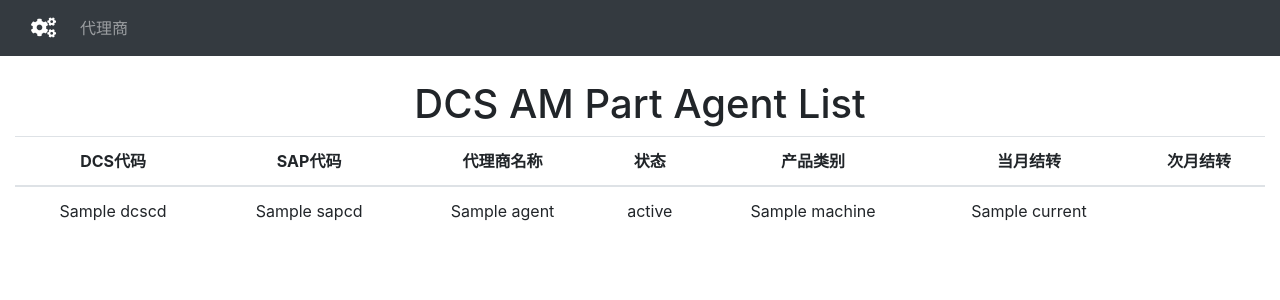
After one commit to ItManHarry/dcs, a Flask app: template am/templates/agent/list.html in a window 1280 px wide. The commit adds this page. Shown: the top 300 px of the page. Run offline with Flask 2, Linux system fonts and the light colour scheme; the template is opened without the code that fills it: most values are stand-ins (such as "Sample title", 1, 10 or a date in 2020); parts of the project's set-up code (start-up, migrations or seed data) failed here and were passed over; some libraries are stand-ins or nearby versions.

Commit message:
add agent model

```diff
--- a/am/__init__.py
+++ b/am/__init__.py
@@ -66,7 +66,9 @@ def register_web_errors(app):
 #注册系统各个功能模块
 def register_web_views(app):
     from am.views.main import bp_main
+    from am.views.agent import bp_agent
     app.register_blueprint(bp_main, url_prefix='/main')
+    app.register_blueprint(bp_agent, url_prefix='/agent')
 #注册shell环境
 def register_web_shell(app):
     @app.shell_context_processor
--- /dev/null
+++ b/am/templates/agent/list.html
@@ -0,0 +1,51 @@
+{% extends 'base.html' %}
+{% from 'bootstrap/pagination.html' import render_pagination with context %}
+{% block title %}DCS部品系统-代理商信息{% endblock %}
+{% block main %}
+<div class = "container-fluid">
+    <div class="row">
+        <div class = "col text-center">
+            <h1>DCS AM Part Agent List</h1>
+        </div>
+    </div>
+    <div class="row">
+        <div class = "col">
+            <table class="table table-hover">
+                <thead>
+                    <tr class="text-center">
+                        <th>DCS代码</th>
+                        <th>SAP代码</th>
+                        <th>代理商名称</th>
+                        <th>状态</th>
+                        <th>产品类别</th>
+                        <!--th colspan="3">大区</th-->
+                        <th>当月结转</th>
+                        <th>次月结转</th>
+                    </tr>
+                    <!--tr class="text-center">
+                        <th>挖掘机</th>
+                        <th>装载机</th>
+                        <th>山猫</th>
+                    </tr-->
+                </thead>
+                <tbody>
+                    {% for data in table_data %}
+                        <tr class="text-center">
+                            <td>{{ data.dcscd }}</td>
+                            <td>{{ data.sapcd }}</td>
+                            <td>{{ data.agent }}</td>
+                            <td>{{ data.status }}</td>
+                            <td>{{ data.machine }}</td>
+                            <!--td>{{ data.excavator }}</td>
+                            <td>{{ data.loader }}</td>
+                            <td>{{ data.bobcat }}</td-->
+                            <td>{{ data.current }}</td>
+                            <td>{{ data.next }}</td>
+                        </tr>
+                    {% endfor %}
+                </tbody>
+            </table>
+        </div>
+    </div>
+</div>
+{%endblock%}
--- a/am/templates/base.html
+++ b/am/templates/base.html
@@ -40,7 +40,7 @@
                     <div class="collapse navbar-collapse" id="navbarText">
                       <ul class="navbar-nav me-auto mb-2 mb-lg-0">
                         <li class="nav-item">
-                          {{ render_nav_item('main.index', '主页') }}
+                          {{ render_nav_item('agent.list', code='', name='', text='代理商') }}
                         </li>
                       </ul>
                     </div>
--- a/am/views/main.py
+++ b/am/views/main.py
@@ -27,4 +27,7 @@ def index():
     for data in query_data:
         cnt += 1
         print('Index : ', cnt, ', data : ', data)
+    from am.dao.public import get_machine_classes
+    names = get_machine_classes('10500,10201')
+    print('names : ' , names)
     return render_template('main/index.html')
```
Also changed, not shown: am/dao/public.py (added, +12 -0 lines), am/views/agent.py (added, +58 -0 lines), am/dao/__init__.py (added).
